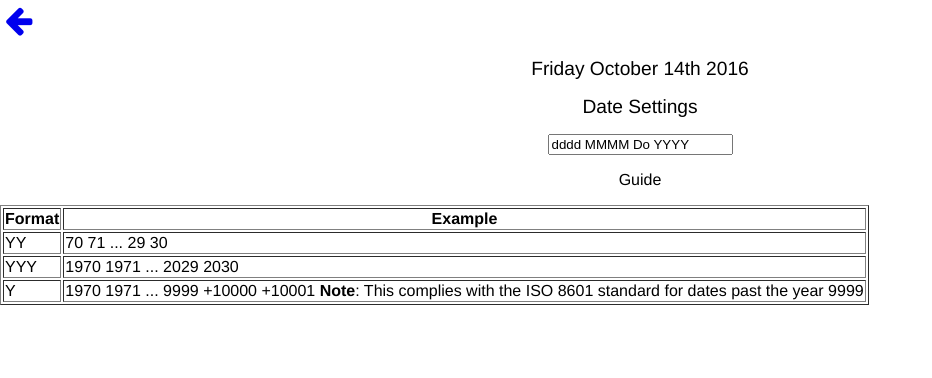
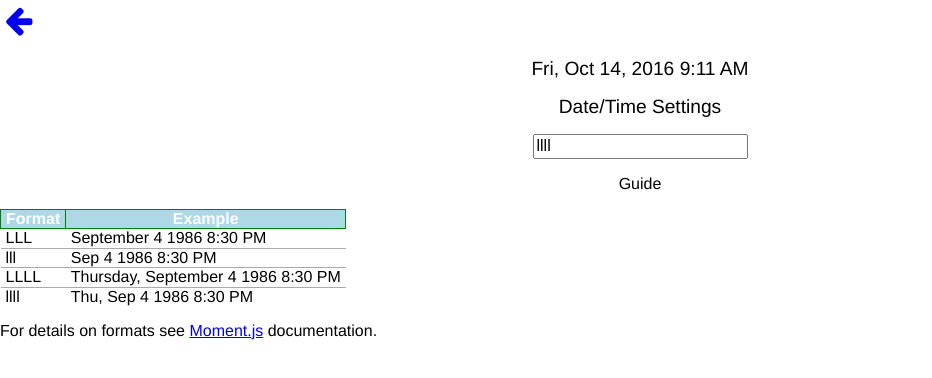
Before and after one commit to dabowheel/displaytime, a Vue app: page / in a window 1280 px wide. Both pictures are taken after a click on the link "show settings". Shown: the top 378 px of the page, without its empty margins (0-932 px from the left). Built offline with nearby package versions, Linux system fonts and the light colour scheme.

Commit message:
datetime

```diff
--- a/public/index.html
+++ b/public/index.html
@@ -4,6 +4,7 @@
     <meta charset="utf-8">
     <title>Time Display</title>
     <link href="css/font-awesome.css" rel="stylesheet">
+    <link href="css/normalize.css" rel="stylesheet">
   </head>
   <body>
     <div id="app"></div>
--- a/src/App.vue
+++ b/src/App.vue
@@ -1,10 +1,8 @@
 <template>
   <div id="app">
-    <settings v-bind:datetime="datetime" v-bind:date-format="dateFormat" v-bind:time-format="timeFormat" v-bind:date-formatted="dateFormatted" v-bind:time-formatted="timeFormatted"
-      v-on:setDateFormat="handleDateFormat">
+    <settings v-bind:datetime="datetime" v-bind:datetime-format="datetimeFormat" v-bind:datetime-string="datetimeString" v-on:setDatetimeFormat="handleDatetimeFormat">
     </settings>
-    <p id="date"><big>{{ dateFormatted }}</big></p>
-    <p id="time"><big>{{ timeFormatted }}</big></p>
+    <p id="date"><big>{{ datetimeString }}</big></p>
   </div>
 </template>
 
@@ -15,35 +13,25 @@ import Settings from './Settings.vue';
 export default {
   data () {
     var datetime = moment();
-    var dateFormat = localStorage.dateFormat ? localStorage.dateFormat: "dddd MMMM Do YYYY";
-    var timeFormat = localStorage.timeFormat ? localStorage.timeFormat: "hh:mm";
-    var dateFormatted = datetime.format(dateFormat);
-    var timeFormatted = datetime.format(timeFormat);
+    var datetimeFormat = localStorage.datetimeFormat ? localStorage.datetimeFormat: "llll";
     return {
       datetime: datetime,
-      dateFormat: dateFormat,
-      timeFormat: timeFormat,
-      dateFormatted: dateFormatted,
-      timeFormatted: timeFormatted
+      datetimeFormat: datetimeFormat,
+      datetimeString: datetime.format(datetimeFormat),
     }
   },
   watch: {
     datetime: function (newDatetime) {
-      this.dateFormatted = newDatetime.format(this.dateFormat);
-      this.timeFormatted = newDatetime.format(this.timeFormat);
+      this.datetimeString = newDatetime.format(this.datetimeFormat);
     },
-    dateFormat: function (newFormat) {
-      this.dateFormatted = this.datetime.format(newFormat);
-      localStorage.dateFormat = newFormat;
-    },
-    timeFormat: function (newFormat) {
-      this.timeFormatted = this.datetime.format(newFormat);
-      localStorage.timeFormat = newFormat;
+    datetimeFormat: function (newFormat) {
+      this.datetimeString = this.datetime.format(newFormat);
+      localStorage.datetimeFormat = newFormat;
     }
   },
   methods: {
-    handleDateFormat(newFormat) {
-      this.dateFormat = newFormat;
+    handleDatetimeFormat(newFormat) {
+      this.datetimeFormat = newFormat;
     }
   },
   created() {
--- a/src/Settings.vue
+++ b/src/Settings.vue
@@ -3,9 +3,9 @@
   <a v-on:click.prevent="settings" href="#" class="btn" title="show settings"><i class="fa fa-cog fa-2x settings-nav" aria-hidden="true"></i></a>
   <div id="settings" class="nodisplay">
     <a v-on:click.prevent="closeSettings" class="btn" href="#" title="back"><i class="fa fa-arrow-left fa-2x settings-nav" aria-hidden="true"></i></a>
-    <p id="date-formatted"><big>{{ dateFormatted.replace(" ", "&nbsp") }}</big></p>
-    <p id="settings-header"><big>Date Settings</big></p>
-    <p id="date-format-field"><input type="text" v-model="myDateFormat" placeholder="date format"/></p>
+    <p id="datetime-string"><big>{{ datetimeString.replace(" ", "&nbsp") }}</big></p>
+    <p id="settings-header"><big>Date/Time Settings</big></p>
+    <p id="datetime-format-field"><input type="text" v-model="myDatetimeFormat" placeholder="date/time format"/></p>
     <p id="guide">Guide</p>
     <table border="1">
       <thead>
@@ -15,16 +15,20 @@
       </thead>
       <tbody>
         <tr>
-          <td>YY</td><td>70 71 ... 29 30</td>
+          <td>LLL</td><td>September 4 1986 8:30 PM</td>
         </tr>
         <tr>
-          <td>YYY</td><td>1970 1971 ... 2029 2030</td>
+          <td>lll</td><td>Sep 4 1986 8:30 PM</td>
         </tr>
         <tr>
-          <td>Y</td><td>1970 1971 ... 9999 +10000 +10001 <strong>Note</strong>: This complies with the ISO 8601 standard for dates past the year 9999</td>
+          <td>LLLL</td><td>Thursday, September 4 1986 8:30 PM</td>
+        </tr>
+        <tr>
+          <td>llll</td><td>Thu, Sep 4 1986 8:30 PM</td>
         </tr>
       </tbody>
     </table>
+    <p>For details on formats see <a href="http://momentjs.com/docs/#/displaying/">Moment.js</a> documentation.</p>
   </div>
 </div>
 </template>
@@ -33,16 +37,13 @@
 export default {
   data () {
     return {
-      myDateFormat: this.dateFormat,
-      myTimeFormat: this.timeFormat
+      myDatetimeFormat: this.datetimeFormat,
     }
   },
   props: [
     "datetime",
-    "dateFormat",
-    "timeFormat",
-    "dateFormatted",
-    "timeFormatted"
+    "datetimeFormat",
+    "datetimeString"
   ],
   methods: {
     settings () {
@@ -55,15 +56,15 @@ export default {
     }
   },
   watch: {
-    myDateFormat (newFormat) {
-      this.$emit("setDateFormat", newFormat);
+    myDatetimeFormat (newFormat) {
+      this.$emit("setDatetimeFormat", newFormat);
     }
   }
 }
 </script>
 
 <style>
-#settings-header, #date-formatted, #date-format-field, #guide {
+#settings-header, #datetime-string, #datetime-format-field, #guide {
   text-align: center;
 }
 .fill {
@@ -80,4 +81,27 @@ export default {
 .settings-nav {
   margin: 5px;
 }
+table {
+  border-collapse: collapse;
+  border-style: none;
+}
+th {
+  background-color: lightblue;
+  color: white;
+}
+td,th {
+  padding: 0;
+  margin: 0;
+  border-color: #aaaaaa;
+  padding-left: 5px;
+  padding-right: 5px;
+}
+th {
+  border-color: green;
+}
+td {
+  border-left-style: none;
+  border-right-style: none;
+  border-bottom-style: none;
+}
 </style>
--- a/webpack.config.js
+++ b/webpack.config.js
@@ -14,6 +14,11 @@ module.exports = {
         test: /\.js$/,
         loader: 'babel-loader',
         exclude: /node_modules/
+      },
+      {
+        test: /abc/,
+        loader: 'css-loader',
+        exclude: /node_modules/
       }
     ]
   }
```
Also changed, not shown: public/css/normalize.css (added).
